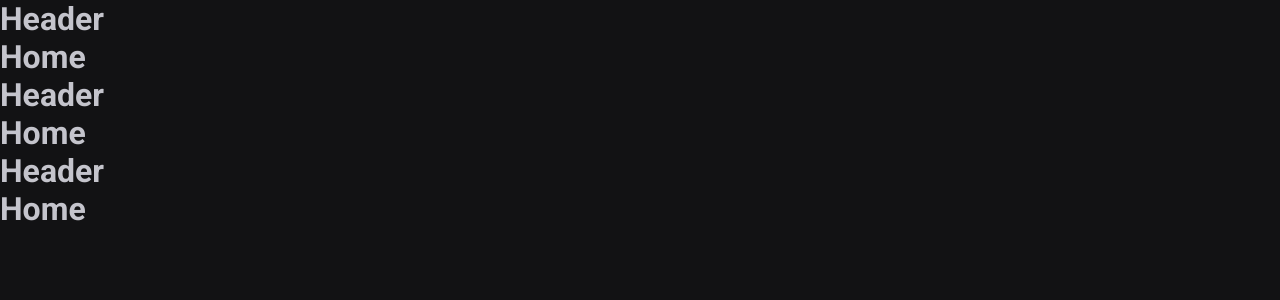
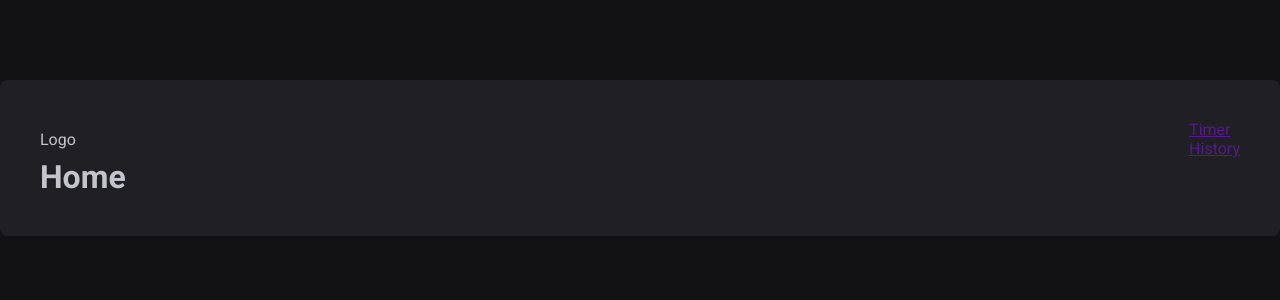
Before and after one commit to joaoramosty/pomotimer, a React (Vite) app: page / in a window 1280 px wide. Shown: the top 300 px of the page. Built offline with nearby package versions, Linux system fonts and the light colour scheme.

Commit message:
:test_tube: feat skeleton of app

```diff
--- a/src/App.tsx
+++ b/src/App.tsx
@@ -9,12 +9,7 @@ export function App() {
     <ThemeProvider theme={defaultTheme}>
 
       <BrowserRouter>
-
         <Router/>
-        <Router/>
-        <Router/>
-
-
       </BrowserRouter>
 
      <GlobalStyle/>
--- a/src/components/Header.tsx
+++ /dev/null
@@ -1,5 +0,0 @@
-export function Header(){
-    return(
-        <h1>Header</h1>
-    )
-}
--- /dev/null
+++ b/src/components/Header/index.tsx
@@ -0,0 +1,22 @@
+import { HeaderContainer } from "./styles";
+
+export function Header(){
+    return(
+        <HeaderContainer>
+
+        <span>
+            Logo
+        </span>
+
+         <nav>
+            <a href="">
+                Timer
+            </a>
+            <a href="">
+                History
+            </a>
+         </nav>
+
+        </HeaderContainer>
+    )
+}
--- /dev/null
+++ b/src/components/Header/styles.ts
@@ -0,0 +1,12 @@
+import styled from "styled-components";
+
+export const HeaderContainer = styled.header`
+    display: flex;
+    align-items: center;
+    justify-content: space-between;
+
+    nav a{
+        display:flex;
+        justify-content: space-between;
+    }
+`;
--- a/src/layouts/DefaultLayout.tsx
+++ /dev/null
@@ -1,10 +0,0 @@
-import { Header } from "../components/Header";
-import {Outlet} from "react-router-dom"
-export function DefaultLayout(){
-    return(
-        <div>
-            <Header/>
-            <Outlet/>
-        </div>
-    )
-}
--- /dev/null
+++ b/src/layouts/DefaultLayout/index.tsx
@@ -0,0 +1,13 @@
+import { Header } from "../../components/Header";
+import {Outlet} from "react-router-dom"
+import { LayoutContainer } from "./styles";
+export function DefaultLayout(){
+    return(
+        <div>
+            <LayoutContainer>
+                <Header/>
+                <Outlet/>
+            </LayoutContainer>
+        </div>
+    )
+}
--- /dev/null
+++ b/src/layouts/DefaultLayout/styles.ts
@@ -0,0 +1,12 @@
+import styled from "styled-components";
+
+export const LayoutContainer = styled.div`
+    max-width:84rem;
+    height:(100vh - 10rem);
+    margin: 5rem auto;
+    padding: 2.5rem;
+    background:${(props) => props.theme['gray-800']};
+    border-radius: 8px;
+    display: flex;
+    flex-direction: column;
+`;
```
Also changed, not shown: 2 other files (tests, documents, lock files or other folders).
